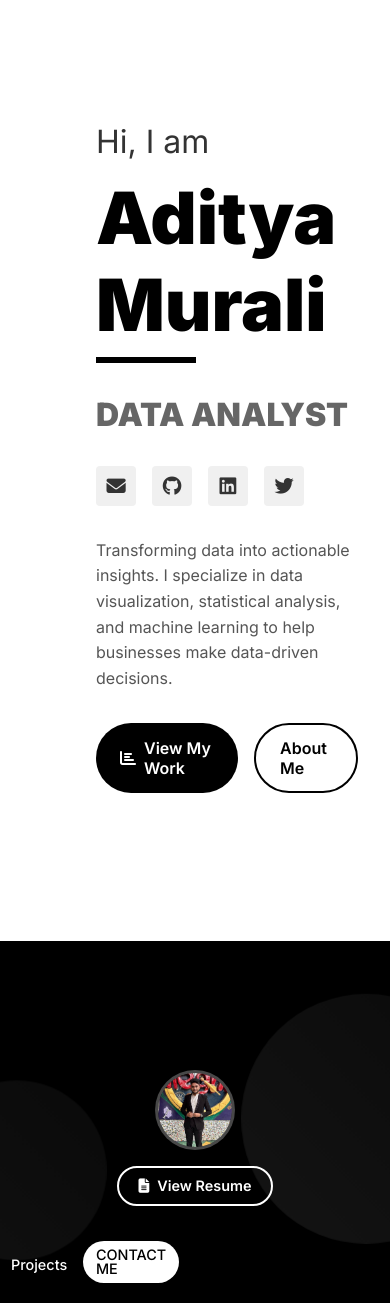
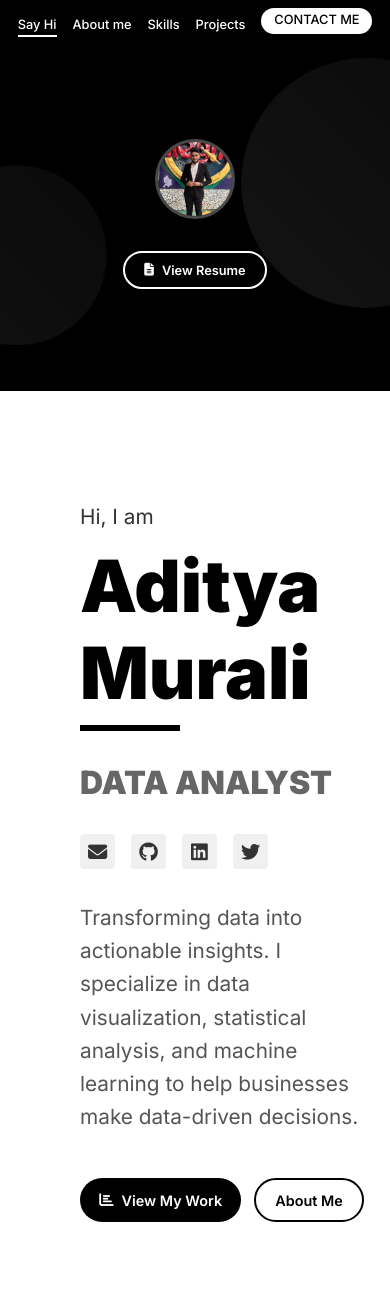
Before and after one commit to adityaaa-09/Portfolio-Project, a Flask app: page / in a window 390 px wide. Run offline with Flask 3, Linux system fonts and the light colour scheme.

Commit message:
Update style.css

```diff
--- a/static/css/style.css
+++ b/static/css/style.css
@@ -12,32 +12,35 @@ body {
     font-family: 'Inter', sans-serif;
     background-color: #ffffff;
     color: #333;
-    height: 100vh;
-    overflow: hidden;
+    min-height: 100vh;
+    overflow-x: hidden;
 }
 
 .container {
     display: flex;
-    height: 100vh;
+    min-height: 100vh;
 }
 
 /* Left Section */
 .left-section {
-    margin-top: 90px;
     width: 65%;
     background-color: #fff;
     display: flex;
     flex-direction: row;
     padding: 2rem;
     position: relative;
-    overflow-y: hidden;
+    overflow-y: auto;
     transition: width 0.5s ease;
 }
 
 .intro {
     margin-top: auto;
-    margin-bottom: 300px;
+    margin-bottom: 2rem;
     padding-left: 4rem;
+    display: flex;
+    flex-direction: column;
+    justify-content: center;
+    min-height: 70vh;
 }
 
 .intro p {
@@ -75,6 +78,7 @@ body {
 .social-links {
     display: flex;
     gap: 1rem;
+    flex-wrap: wrap;
 }
 
 .social-icon {
@@ -111,6 +115,7 @@ body {
     display: flex;
     gap: 1rem;
     margin-top: 2rem;
+    flex-wrap: wrap;
 }
 
 .primary-btn {
@@ -150,7 +155,7 @@ body {
 
 /* Sidebar */
 .sidebar {
-    width: 50%;
+    width: 35%;
     background-color: #000;
     position: relative;
     transition: width 0.5s ease;
@@ -165,9 +170,11 @@ body {
 .main-nav {
     position: absolute;
     top: 1.6rem;  /* Aligns with the reference page height */
-    right: 6rem;
-    width: auto;
+    right: 0;
+    left: 0;
+    width: 100%;
     z-index: 10;
+    padding: 0 1rem;
 }
 
 .main-nav ul {
@@ -176,6 +183,7 @@ body {
     align-items: center;
     list-style: none;
     gap: 2rem;
+    flex-wrap: wrap;
 }
 
 .main-nav a {
@@ -245,7 +253,7 @@ body {
     width: 100%;
     padding: 2rem;
     z-index: 1;
-    margin-top: 3rem; /* Added to create space for the nav */
+    margin-top: 5rem; /* Added to create space for the nav */
 }
 
 .profile-visual {
@@ -299,6 +307,7 @@ body {
     justify-content: center;
     gap: 1.5rem;
     margin-top: 2rem;
+    flex-wrap: wrap;
 }
 
 .stat-item {
@@ -356,32 +365,48 @@ body {
     }
 }
 
-/* Responsive adjustments */
-@media (max-width: 992px) {
-    .container {
-        flex-direction: row;
+/* Preloader */
+.preloader {
+    position: fixed;
+    top: 0;
+    left: 0;
+    width: 100%;
+    height: 100%;
+    background-color: #fff;
+    display: flex;
+    justify-content: center;
+    align-items: center;
+    z-index: 9999;
 }
 
-    .left-section {
-        width: 60%;
+.loader {
+    border: 5px solid #f3f3f3;
+    border-top: 5px solid #000;
+    border-radius: 50%;
+    width: 50px;
+    height: 50px;
+    animation: spin 1s linear infinite;
 }
 
-    .sidebar {
-        width: 40%;
+@keyframes spin {
+    0% { transform: rotate(0deg); }
+    100% { transform: rotate(360deg); }
 }
 
-    .intro {
-        padding-left: 2rem;
+/* Responsive adjustments */
+@media (max-width: 1200px) {
+    .intro h1 {
+        font-size: 3.8rem;
     }
 
-    .intro h1 {
-        font-size: 3.5rem;
+    .intro h2 {
+        font-size: 1.8rem;
     }
 }
 
-@media (max-width: 768px) {
+@media (max-width: 992px) {
     .container {
-        flex-direction: column;
+        flex-direction: column-reverse;
     }
 
     .left-section {
@@ -392,43 +417,82 @@ body {
     .sidebar {
         width: 100%;
         height: 30vh;
+        min-height: 300px;
+    }
+
+    .intro {
+        padding-left: 2rem;
+        margin-bottom: 1rem;
+        margin-top: 1rem;
+    }
+
+    .intro h1 {
+        font-size: 3.5rem;
+    }
+
+    .intro h2 {
+        font-size: 1.7rem;
     }
 
     .main-nav {
-        top: auto;
-        bottom: 1rem;
-        right: 50%;
-        transform: translateX(50%);
-    }
-
-    .main-nav ul {
-        flex-direction: row;
-        justify-content: center;
-        width: 100%;
-        padding: 0 1rem;
+        position: relative;
+        top: 0;
+        padding: 1rem 0;
     }
 
     .sidebar-content {
+        margin-top: 0;
         flex-direction: row;
-        padding: 1rem;
+        justify-content: center;
         gap: 2rem;
     }
 
     .profile-visual {
-        width: 100px;
-        height: 100px;
         margin-bottom: 0;
+        width: 150px;
+        height: 150px;
+    }
 }
 
-    .stats-container {
-        margin-top: 0;
+@media (max-width: 768px) {
+    .intro h1 {
+        font-size: 3rem;
+    }
+
+    .intro h2 {
+        font-size: 1.5rem;
+    }
+
+    .main-nav ul {
+        gap: 1.5rem;
+    }
+
+    .profile-visual {
+        width: 120px;
+        height: 120px;
+    }
+
+    .resume-btn {
+        padding: 0.7rem 1.5rem;
     }
 }
 
 @media (max-width: 576px) {
+    .container {
+        flex-direction: column-reverse;
+    }
+
+    .left-section {
+        padding: 1rem;
+    }
+
     .intro {
         padding-left: 1rem;
-        margin-bottom: 150px;
+        margin-bottom: 1rem;
+    }
+
+    .intro p {
+        font-size: 1.5rem;
     }
 
     .intro h1 {
@@ -436,25 +500,81 @@ body {
     }
 
     .intro h2 {
-        font-size: 1.5rem;
+        font-size: 1.3rem;
+        margin-bottom: 1.5rem;
+    }
+
+    .main-nav {
+        padding: 0.5rem 0;
     }
 
     .main-nav ul {
-        gap: 1rem;
+        gap: 0.8rem;
+        justify-content: center;
     }
 
     .main-nav a {
-        font-size: 0.9rem;
+        font-size: 0.8rem;
     }
 
     .contact-btn {
         padding: 0.4rem 0.8rem;
-        font-size: 0.8rem;
+        font-size: 0.7rem;
     }
 
     .sidebar-content {
         flex-direction: column;
+        padding: 1rem;
         gap: 1rem;
+    }
+
+    .profile-visual {
+        width: 100px;
+        height: 100px;
+        margin-bottom: 1rem;
+    }
+
+    .resume-btn {
+        padding: 0.6rem 1.2rem;
+        font-size: 0.8rem;
+        margin-bottom: 0.5rem;
+    }
+
+    .social-icon {
+        width: 35px;
+        height: 35px;
+    }
+
+    .about-snippet p {
+        font-size: 0.9rem;
+    }
+
+    .cta-buttons {
+        gap: 0.8rem;
+    }
+
+    .primary-btn, .secondary-btn {
+        padding: 0.7rem 1.2rem;
+        font-size: 0.9rem;
+    }
+}
+
+@media (max-width: 480px) {
+    .intro p {
+        font-size: 1.3rem;
+    }
+
+    .intro h1 {
+        font-size: 2.2rem;
+    }
+
+    .intro h2 {
+        font-size: 1.2rem;
+    }
+
+    .main-nav ul {
+        flex-wrap: wrap;
+        gap: 0.6rem 1rem;
     }
 
     .profile-visual {
@@ -462,21 +582,27 @@ body {
         height: 80px;
     }
 
-    .resume-btn {
-        padding: 0.6rem 1.2rem;
-        font-size: 0.9rem;
-        margin-bottom: 1rem;
+    .sidebar {
+        min-height: 250px;
+    }
 }
 
-    .stats-container {
-        gap: 1rem;
+@media (max-height: 700px) {
+    .sidebar {
+        min-height: 280px;
     }
 
-    .stat-number {
-        font-size: 1.8rem;
+    .intro {
+        margin-bottom: 0;
+    }
 }
 
-    .stat-label {
-        font-size: 0.7rem;
+/* Safe area for notched phones */
+@supports (padding: max(0px)) {
+    .container {
+        padding-left: env(safe-area-inset-left);
+        padding-right: env(safe-area-inset-right);
+        padding-top: env(safe-area-inset-top);
+        padding-bottom: env(safe-area-inset-bottom);
     }
 }
```
Lines whose indentation alone changed are shown as unchanged.
